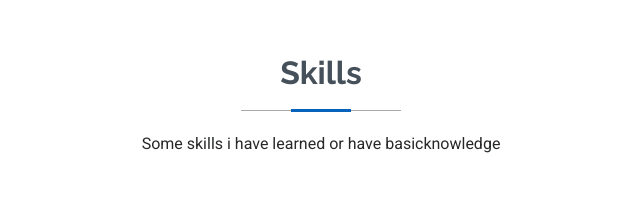
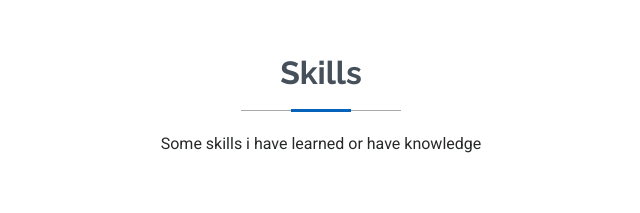
Before and after one commit to Raymond-mondy/MONMON.github.io, a plain HTML site: page index.html in a window 1280 px wide. Shown: the part 1700-1913 px from the top of the page, 399-1039 px from the left. Drawn offline with Linux system fonts and the light colour scheme.

Commit message:
Update index.html

```diff
--- a/index.html
+++ b/index.html
@@ -176,7 +176,7 @@
       <!-- Section Title -->
       <div class="container section-title" data-aos="fade-up">
         <h2>Skills</h2>
-        <p>Some skills i have learned or have basicknowledge</p>
+        <p>Some skills i have learned or have knowledge</p>
       </div><!-- End Section Title -->
 
       <div class="container" data-aos="fade-up" data-aos-delay="100">
```
